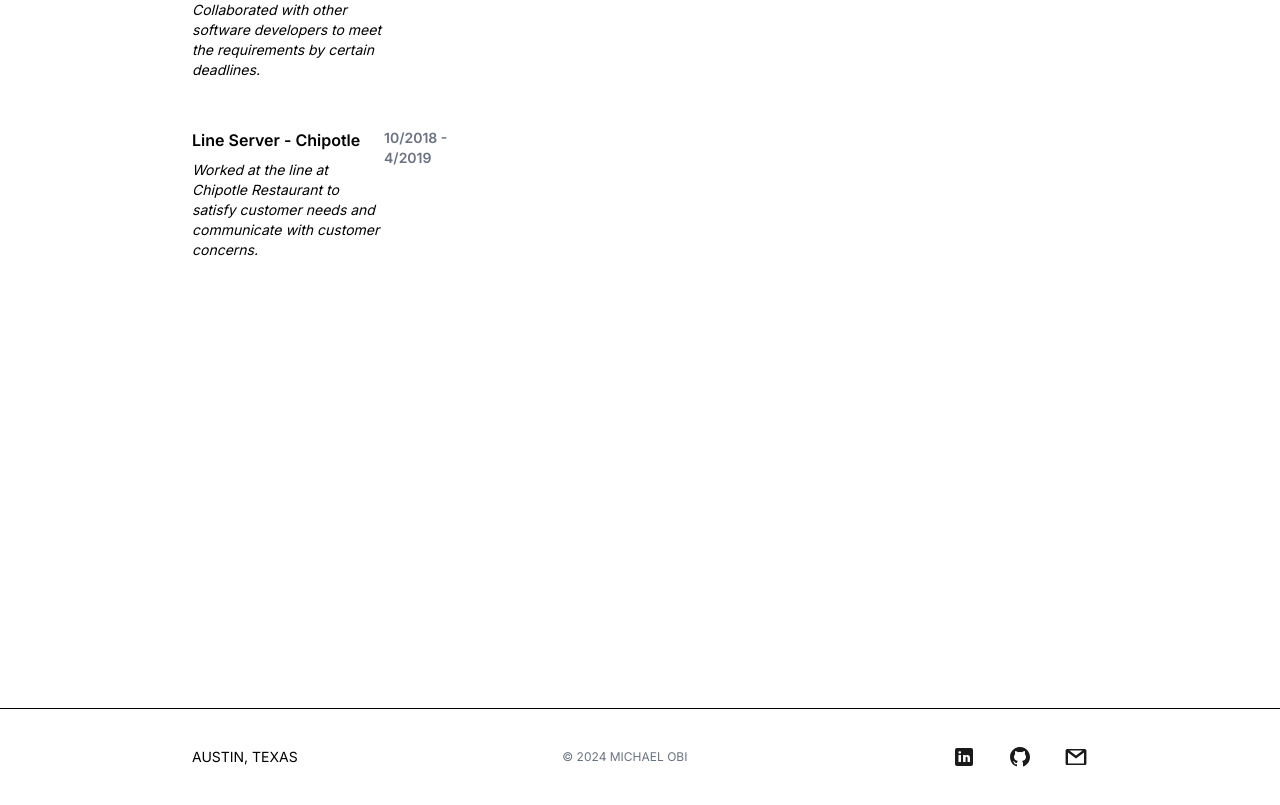
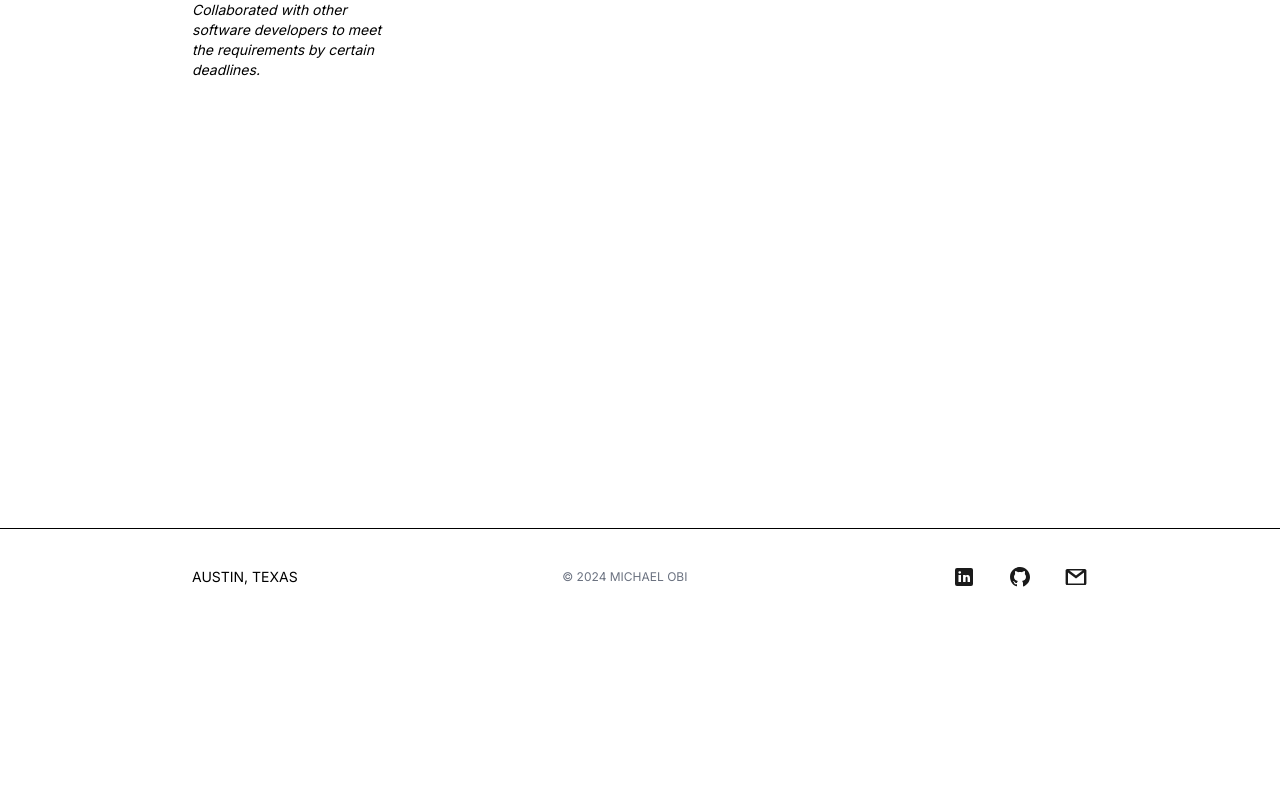
Before and after one commit to theMichaelObi/obi-portfolio, a Next.js app: page /about in a window 1280 px wide. Shown: the part 1864-2669 px from the top of the page. After the commit the page ends 2489 px from the top, so only its background shows below. Built offline with nearby package versions, Linux system fonts and the light colour scheme.

Commit message:
Quality Changes.

```diff
--- a/src/components/data.jsx
+++ b/src/components/data.jsx
@@ -7,7 +7,7 @@ const projects = [
     desc: "My official portfolio website for business. This website includes a short description of me and a showcase of all of my projects. It also includes a contact form for questions, concerns, or any collaboration opportunities.",
     img: "/images/projects/Portfolio.png",
     link: "https://michael-obi.vercel.app/",
-    tag: ["All", "Front-End", "JavaScript", "React","Next.JS", "Node.JS"],
+    tag: ["All", "Front-End", "JavaScript", "React", "Next.JS", "Node.JS"],
   },
   {
     id: 2,
@@ -60,12 +60,6 @@ const experiences = [
     to meet the requirements by certain deadlines.`,
     date: "6/2024 - 8/2024",
   },
-  {
-    title: "Line Server",
-    company: "Chipotle",
-    description: `Worked at the line at Chipotle Restaurant to satisfy customer needs and communicate with customer concerns.`,
-    date: "10/2018 - 4/2019",
-  },
 ];
 
-export {projects, experiences};
+export { projects, experiences };
--- a/src/components/footer.jsx
+++ b/src/components/footer.jsx
@@ -10,7 +10,6 @@ const Footer = () => {
     return (
         <footer className="h-24 w-full flex-col bg-white mt-4">
             <hr className="border-t border-black w-full max-w-[2170px] mx-auto h-[1px]" />
-            <Layout className="h-full">
                 <div className="h-full w-full flex items-center justify-between px-4 sm:px-8 md:px-12 lg:px-20 xl:px-48 text-md">
                     {/* LOCATION */}
                     <span className="hidden lg:block md:text-sm uppercase">Austin, Texas</span>
@@ -32,7 +31,6 @@ const Footer = () => {
                         </motion.a>
                     </div>
                 </div>
-            </Layout>
         </footer>
     )
 }
--- a/src/pages/_app.js
+++ b/src/pages/_app.js
@@ -21,11 +21,11 @@ export default function App({ Component, pageProps }) {
         <meta name="viewport" content="width=device-width, initial-scale=1" />
       </Head>
       <main className={`${inter.variable} font-inter bg-white w-full min-h-screen`}>
-        <TransitionProvider>
+        {/* <TransitionProvider> */}
           <Navbar />
           <Component {...pageProps} />
           <Footer />
-        </TransitionProvider>
+        {/* </TransitionProvider> */}
       </main>
     </>
   )
--- a/src/pages/about.js
+++ b/src/pages/about.js
@@ -8,7 +8,6 @@ const AboutPage = () => {
   return (
     <>
       <main className="min-h-screen w-full">
-        <Layout className="h-full">
         <div className="h-full w-full flex flex-col">
           {/* TEXT CONTAINER*/}
           <div className="p-4 sm:p-8 md:p-12 lg:p-20 xl:p-48 flex flex-col gap-24 md:gap-32 lg:gap-48 xl:gap-64 lg:w-2/3 lg:pr-0 xl:w-1/2">
@@ -74,7 +73,6 @@ const AboutPage = () => {
             </div>
           </div>
         </div>
-        </Layout>
       </main>
     </>
   )
--- a/src/pages/projects.js
+++ b/src/pages/projects.js
@@ -24,7 +24,6 @@ const ProjectsPage = () => {
   return (
     <>
       <main className="min-h-screen w-full">
-        <Layout className="h-full">
         <div className="h-full relative">
           <div className="w-screen h-screen flex flex-col items-center justify-center gap-12 text-6xl lg:text-8xl text-center">
             <span>My Projects</span>
@@ -59,7 +58,7 @@ const ProjectsPage = () => {
                     <hr className="border-t border-black w-full mx-auto h-[1px]" />
                     <h1 className="text-xl font-bold md:text-4xl lg:text-6xl xl:text-8xl">{project.title}</h1>
                     <div className="relative w-80 h-56 md:w-96 md:h-64 lg:w-[500px] lg:h-[350px] xl:w-[1500px] xl:h-[800px]">
-                          <Image src={project.img} alt="" sizes="auto" fill className="rounded"/>
+                      <Image src={project.img} alt="" sizes="auto" fill className="rounded" />
                     </div>
                     <h4 className="font-bold w-80 md:w-96 lg:w-[500px] lg:text-lg xl:w-[1500px] uppercase">{project.subtitle}</h4>
                     <div className="flex flex-col gap-2">
@@ -78,7 +77,6 @@ const ProjectsPage = () => {
           </div>
         </div>
         <ScrollButton />
-        </Layout>
       </main>
     </>
   );
```
Lines whose indentation alone changed are shown as unchanged.
